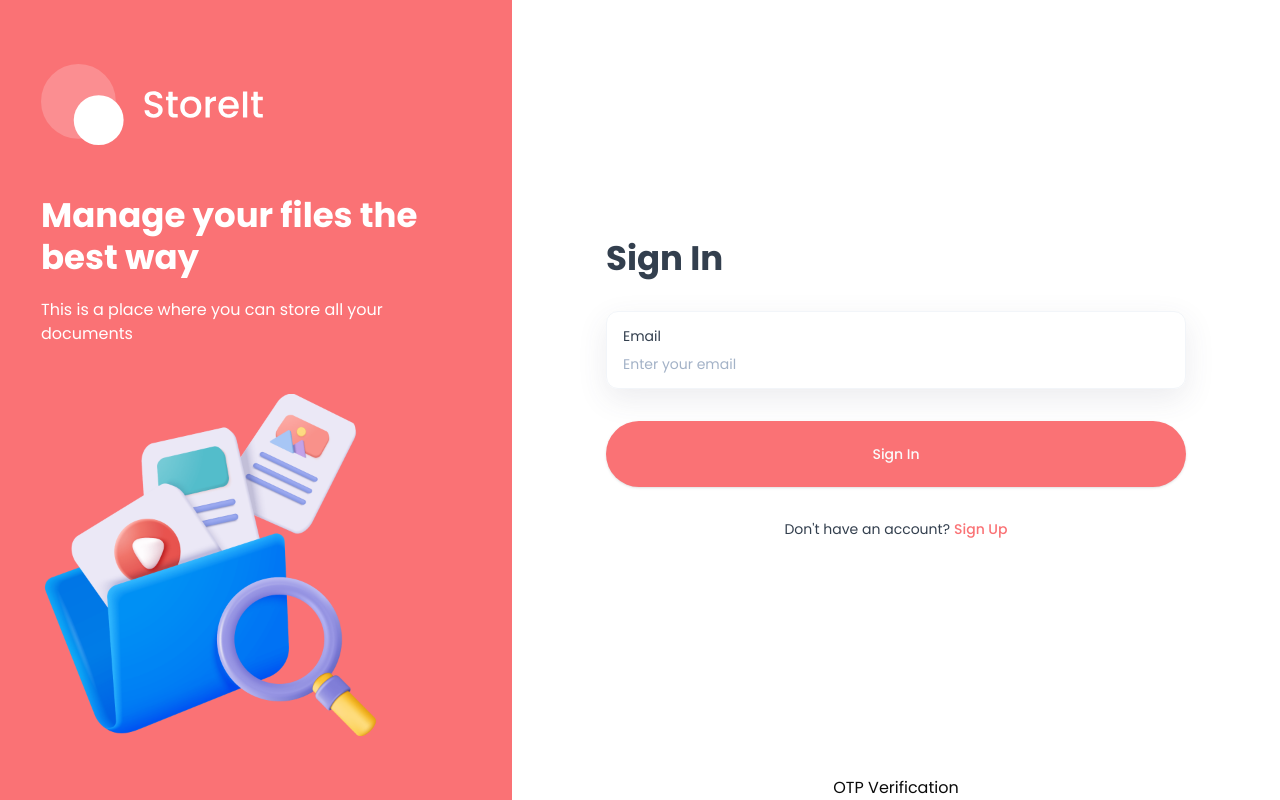
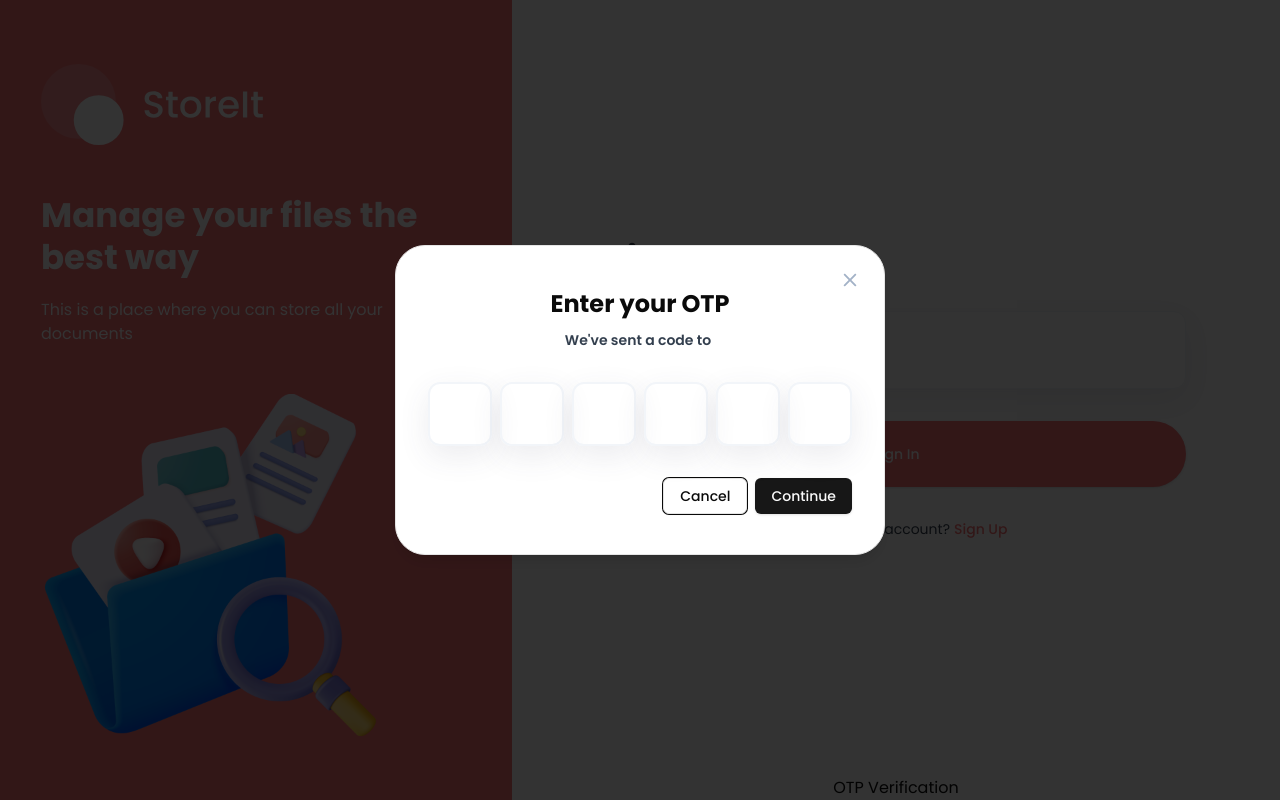
Before and after one commit to s-swen/storeit, a Next.js app: page /sign-in in a window 1280 px wide. Built offline with nearby package versions, Linux system fonts and the light colour scheme.

Commit message:
impl input otp slot

```diff
--- a/components/AuthForm.tsx
+++ b/components/AuthForm.tsx
@@ -17,6 +17,7 @@ import { useState } from 'react';
 import Image from 'next/image';
 import Link from 'next/link';
 import { createAccount } from '@/lib/actions/user.actions';
+import OtpModal from './OTPModal';
 
 type FormType = 'sign-in' | 'sign-up';
 
@@ -125,6 +126,9 @@ const AuthForm = ({ type }: { type: FormType }) => {
         </form>
       </Form>
       OTP Verification
+      {true && (
+        <OtpModal email={form.getValues('email')} accountId={accountId} />
+      )}
     </>
   );
 };
--- /dev/null
+++ b/components/OTPModal.tsx
@@ -0,0 +1,78 @@
+import {
+  AlertDialog,
+  AlertDialogAction,
+  AlertDialogCancel,
+  AlertDialogContent,
+  AlertDialogDescription,
+  AlertDialogFooter,
+  AlertDialogHeader,
+  AlertDialogTitle,
+  AlertDialogTrigger,
+} from '@/components/ui/alert-dialog';
+
+import {
+  InputOTP,
+  InputOTPGroup,
+  InputOTPSeparator,
+  InputOTPSlot,
+} from '@/components/ui/input-otp';
+import Image from 'next/image';
+import React, { useState } from 'react';
+
+const OtpModal = ({email, accountId}: {email: string; accountId: string}) => {
+  const [isOpen, setIsOpen] = useState(true);
+  const [password, setPassword] = useState('');
+  const [isLoading, setIsLoading] = useState(false);
+  const handleSubmit = async (e: React.MouseEvent<HTMLButtonElement>) => {
+    e.preventDefault();
+    setIsLoading(true);
+    try {
+        // call API to verify OTP
+    } catch (error) {
+        console.log('Failed to verify OTP', error);
+    }
+    setIsLoading(false);
+  }
+  const handleResendOtp = async () => {
+    // call API to resend OTP
+  }
+  return (
+    <AlertDialog open={isOpen} onOpenChange={setIsOpen}>
+      <AlertDialogContent className='shad-alert-dialog'>
+        <AlertDialogHeader className='relative flex justify-center'>
+          <AlertDialogTitle className='h2 text-center'>
+            Enter your OTP
+            <Image
+                src='/assets/icons/close-dark.svg'
+                alt='close'
+                width={20}
+                height={20}
+                onClick={() => setIsOpen(false)}
+                className='otp-close-button'
+            />
+          </AlertDialogTitle>
+          <AlertDialogDescription className='subtitle-2 text-center text-light-100 '>
+            We&apos;ve sent a code to{' '}
+            <span className='pl-1 text-brand'>{email}</span>
+          </AlertDialogDescription>
+        </AlertDialogHeader>
+        <InputOTP maxLength={6} value={password} onChange={setPassword}>
+          <InputOTPGroup className='shad-otp'>
+            <InputOTPSlot index={0} className='shad-otp-slot'/>
+            <InputOTPSlot index={1} className='shad-otp-slot'/>
+            <InputOTPSlot index={2} className='shad-otp-slot'/>
+            <InputOTPSlot index={3} className='shad-otp-slot'/>
+            <InputOTPSlot index={4} className='shad-otp-slot'/>
+            <InputOTPSlot index={5} className='shad-otp-slot'/>
+          </InputOTPGroup>
+        </InputOTP>
+        <AlertDialogFooter>
+          <AlertDialogCancel>Cancel</AlertDialogCancel>
+          <AlertDialogAction>Continue</AlertDialogAction>
+        </AlertDialogFooter>
+      </AlertDialogContent>
+    </AlertDialog>
+  );
+};
+
+export default OtpModal;
--- /dev/null
+++ b/components/ui/alert-dialog.tsx
@@ -0,0 +1,141 @@
+"use client"
+
+import * as React from "react"
+import * as AlertDialogPrimitive from "@radix-ui/react-alert-dialog"
+
+import { cn } from "@/lib/utils"
+import { buttonVariants } from "@/components/ui/button"
+
+const AlertDialog = AlertDialogPrimitive.Root
+
+const AlertDialogTrigger = AlertDialogPrimitive.Trigger
+
+const AlertDialogPortal = AlertDialogPrimitive.Portal
+
+const AlertDialogOverlay = React.forwardRef<
+  React.ElementRef<typeof AlertDialogPrimitive.Overlay>,
+  React.ComponentPropsWithoutRef<typeof AlertDialogPrimitive.Overlay>
+>(({ className, ...props }, ref) => (
+  <AlertDialogPrimitive.Overlay
+    className={cn(
+      "fixed inset-0 z-50 bg-black/80 data-[state=open]:animate-in data-[state=closed]:animate-out data-[state=closed]:fade-out-0 data-[state=open]:fade-in-0",
+      className
+    )}
+    {...props}
+    ref={ref}
+  />
+))
+AlertDialogOverlay.displayName = AlertDialogPrimitive.Overlay.displayName
+
+const AlertDialogContent = React.forwardRef<
+  React.ElementRef<typeof AlertDialogPrimitive.Content>,
+  React.ComponentPropsWithoutRef<typeof AlertDialogPrimitive.Content>
+>(({ className, ...props }, ref) => (
+  <AlertDialogPortal>
+    <AlertDialogOverlay />
+    <AlertDialogPrimitive.Content
+      ref={ref}
+      className={cn(
+        "fixed left-[50%] top-[50%] z-50 grid w-full max-w-lg translate-x-[-50%] translate-y-[-50%] gap-4 border bg-background p-6 shadow-lg duration-200 data-[state=open]:animate-in data-[state=closed]:animate-out data-[state=closed]:fade-out-0 data-[state=open]:fade-in-0 data-[state=closed]:zoom-out-95 data-[state=open]:zoom-in-95 data-[state=closed]:slide-out-to-left-1/2 data-[state=closed]:slide-out-to-top-[48%] data-[state=open]:slide-in-from-left-1/2 data-[state=open]:slide-in-from-top-[48%] sm:rounded-lg",
+        className
+      )}
+      {...props}
+    />
+  </AlertDialogPortal>
+))
+AlertDialogContent.displayName = AlertDialogPrimitive.Content.displayName
+
+const AlertDialogHeader = ({
+  className,
+  ...props
+}: React.HTMLAttributes<HTMLDivElement>) => (
+  <div
+    className={cn(
+      "flex flex-col space-y-2 text-center sm:text-left",
+      className
+    )}
+    {...props}
+  />
+)
+AlertDialogHeader.displayName = "AlertDialogHeader"
+
+const AlertDialogFooter = ({
+  className,
+  ...props
+}: React.HTMLAttributes<HTMLDivElement>) => (
+  <div
+    className={cn(
+      "flex flex-col-reverse sm:flex-row sm:justify-end sm:space-x-2",
+      className
+    )}
+    {...props}
+  />
+)
+AlertDialogFooter.displayName = "AlertDialogFooter"
+
+const AlertDialogTitle = React.forwardRef<
+  React.ElementRef<typeof AlertDialogPrimitive.Title>,
+  React.ComponentPropsWithoutRef<typeof AlertDialogPrimitive.Title>
+>(({ className, ...props }, ref) => (
+  <AlertDialogPrimitive.Title
+    ref={ref}
+    className={cn("text-lg font-semibold", className)}
+    {...props}
+  />
+))
+AlertDialogTitle.displayName = AlertDialogPrimitive.Title.displayName
+
+const AlertDialogDescription = React.forwardRef<
+  React.ElementRef<typeof AlertDialogPrimitive.Description>,
+  React.ComponentPropsWithoutRef<typeof AlertDialogPrimitive.Description>
+>(({ className, ...props }, ref) => (
+  <AlertDialogPrimitive.Description
+    ref={ref}
+    className={cn("text-sm text-muted-foreground", className)}
+    {...props}
+  />
+))
+AlertDialogDescription.displayName =
+  AlertDialogPrimitive.Description.displayName
+
+const AlertDialogAction = React.forwardRef<
+  React.ElementRef<typeof AlertDialogPrimitive.Action>,
+  React.ComponentPropsWithoutRef<typeof AlertDialogPrimitive.Action>
+>(({ className, ...props }, ref) => (
+  <AlertDialogPrimitive.Action
+    ref={ref}
+    className={cn(buttonVariants(), className)}
+    {...props}
+  />
+))
+AlertDialogAction.displayName = AlertDialogPrimitive.Action.displayName
+
+const AlertDialogCancel = React.forwardRef<
+  React.ElementRef<typeof AlertDialogPrimitive.Cancel>,
+  React.ComponentPropsWithoutRef<typeof AlertDialogPrimitive.Cancel>
+>(({ className, ...props }, ref) => (
+  <AlertDialogPrimitive.Cancel
+    ref={ref}
+    className={cn(
+      buttonVariants({ variant: "outline" }),
+      "mt-2 sm:mt-0",
+      className
+    )}
+    {...props}
+  />
+))
+AlertDialogCancel.displayName = AlertDialogPrimitive.Cancel.displayName
+
+export {
+  AlertDialog,
+  AlertDialogPortal,
+  AlertDialogOverlay,
+  AlertDialogTrigger,
+  AlertDialogContent,
+  AlertDialogHeader,
+  AlertDialogFooter,
+  AlertDialogTitle,
+  AlertDialogDescription,
+  AlertDialogAction,
+  AlertDialogCancel,
+}
--- /dev/null
+++ b/components/ui/input-otp.tsx
@@ -0,0 +1,71 @@
+"use client"
+
+import * as React from "react"
+import { OTPInput, OTPInputContext } from "input-otp"
+import { Minus } from "lucide-react"
+
+import { cn } from "@/lib/utils"
+
+const InputOTP = React.forwardRef<
+  React.ElementRef<typeof OTPInput>,
+  React.ComponentPropsWithoutRef<typeof OTPInput>
+>(({ className, containerClassName, ...props }, ref) => (
+  <OTPInput
+    ref={ref}
+    containerClassName={cn(
+      "flex items-center gap-2 has-[:disabled]:opacity-50",
+      containerClassName
+    )}
+    className={cn("disabled:cursor-not-allowed", className)}
+    {...props}
+  />
+))
+InputOTP.displayName = "InputOTP"
+
+const InputOTPGroup = React.forwardRef<
+  React.ElementRef<"div">,
+  React.ComponentPropsWithoutRef<"div">
+>(({ className, ...props }, ref) => (
+  <div ref={ref} className={cn("flex items-center", className)} {...props} />
+))
+InputOTPGroup.displayName = "InputOTPGroup"
+
+const InputOTPSlot = React.forwardRef<
+  React.ElementRef<"div">,
+  React.ComponentPropsWithoutRef<"div"> & { index: number }
+>(({ index, className, ...props }, ref) => {
+  const inputOTPContext = React.useContext(OTPInputContext)
+  const { char, hasFakeCaret, isActive } = inputOTPContext.slots[index]
+
+  return (
+    <div
+      ref={ref}
+      className={cn(
+        "relative flex h-9 w-9 items-center justify-center border-y border-r border-input text-sm shadow-sm transition-all first:rounded-l-md first:border-l last:rounded-r-md",
+        isActive && "z-10 ring-1 ring-ring",
+        className
+      )}
+      {...props}
+    >
+      {char}
+      {hasFakeCaret && (
+        <div className="pointer-events-none absolute inset-0 flex items-center justify-center">
+          <div className="h-4 w-px animate-caret-blink bg-foreground duration-1000" />
+        </div>
+      )}
+    </div>
+  )
+})
+InputOTPSlot.displayName = "InputOTPSlot"
+
+const InputOTPSeparator = React.forwardRef<
+  React.ElementRef<"div">,
+  React.ComponentPropsWithoutRef<"div">
+>(({ ...props }, ref) => (
+  <div ref={ref} role="separator" {...props}>
+    <Minus />
+  </div>
+))
+InputOTPSeparator.displayName = "InputOTPSeparator"
+
+export { InputOTP, InputOTPGroup, InputOTPSlot, InputOTPSeparator }
--- a/next.config.ts
+++ b/next.config.ts
@@ -10,6 +10,7 @@ const nextConfig: NextConfig = {
   experimental: {
     serverActions: {
       bodySizeLimit: "100MB",
+      allowedOrigins: ['*.app.github.dev', 'localhost:3000']
     },
   },
   images: {
--- a/package.json
+++ b/package.json
@@ -10,7 +10,7 @@
   },
   "dependencies": {
     "@hookform/resolvers": "^3.10.0",
-    "@radix-ui/react-alert-dialog": "^1.1.2",
+    "@radix-ui/react-alert-dialog": "^1.1.15",
     "@radix-ui/react-dialog": "^1.1.2",
     "@radix-ui/react-dropdown-menu": "^2.1.2",
     "@radix-ui/react-icons": "^1.3.1",
@@ -21,7 +21,7 @@
     "@radix-ui/react-toast": "^1.2.2",
     "class-variance-authority": "^0.7.0",
     "clsx": "^2.1.1",
-    "input-otp": "^1.2.5",
+    "input-otp": "^1.4.2",
     "lucide-react": "^0.454.0",
     "next": "15.0.2",
     "node-appwrite": "^14.2.0",
```
Also changed, not shown: 1 other file (tests, documents, lock files or other folders).
